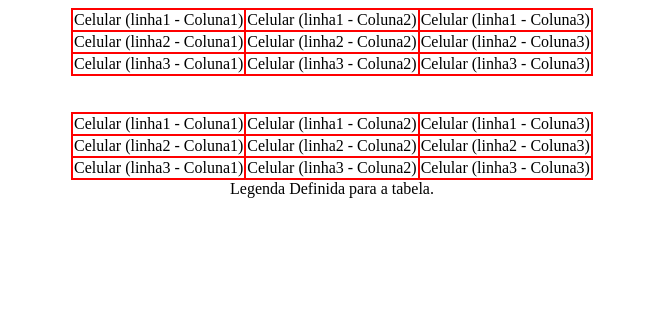
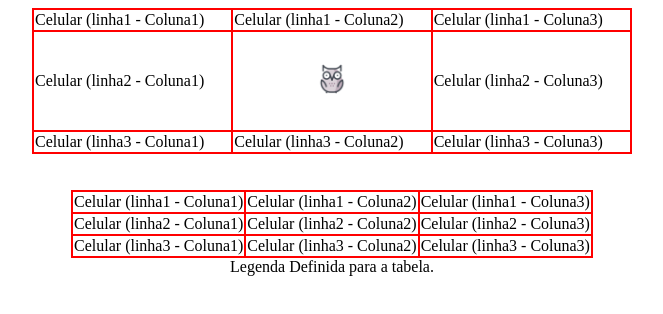
Before and after one commit to Anatalimar/Aulas-html-css-js, a plain HTML site: page aula05.html in a window 1280 px wide. Shown: the whole page, without its empty margins (308-971 px from the left). Drawn offline with Linux system fonts and the light colour scheme.

Commit message:
Alteração em sala de aula
Mudança realizada no arquivo da aula 05.

```diff
--- a/aula05.html
+++ b/aula05.html
@@ -25,18 +25,18 @@
         BACKGROUND = URL ou arquivo - Define uma imagem como plano de fundo para toda a tabela.
 
     -->
-    <table border="1" cellspacing="0" align="center" bordercolor="red"> <!--Definindo a criação da tabela-->
+    <table border="1" cellspacing="0" align="center" bordercolor="red" width="600"> <!--Definindo a criação da tabela-->
         <tr> <!--Linha 01-->
             <td>Celular (linha1 - Coluna1)</td> <!--Coluna 01-->
             <td>Celular (linha1 - Coluna2)</td> <!--Coluna 02-->
             <td>Celular (linha1 - Coluna3)</td> <!--Coluna 03-->
         </tr>
-        <tr> <!--Linha 02-->
+        <tr height="100"> <!--Linha 02-->
             <td>Celular (linha2 - Coluna1)</td> <!--Coluna 01-->
-            <td>Celular (linha2 - Coluna2)</td> <!--Coluna 02-->
+            <td align="center" valign="middle"><img src="coruja.png" width="30" height="30"></td> <!--Coluna 02-->
             <td>Celular (linha2 - Coluna3)</td> <!--Coluna 03-->
         </tr>
-        <tr> <!--Linha 03-->
+        <tr > <!--Linha 03-->
             <td>Celular (linha3 - Coluna1)</td> <!--Coluna 01-->
             <td>Celular (linha3 - Coluna2)</td> <!--Coluna 02-->
             <td>Celular (linha3 - Coluna3)</td> <!--Coluna 03-->
```
Also changed, not shown: aula03.html (+0 -1 lines).
